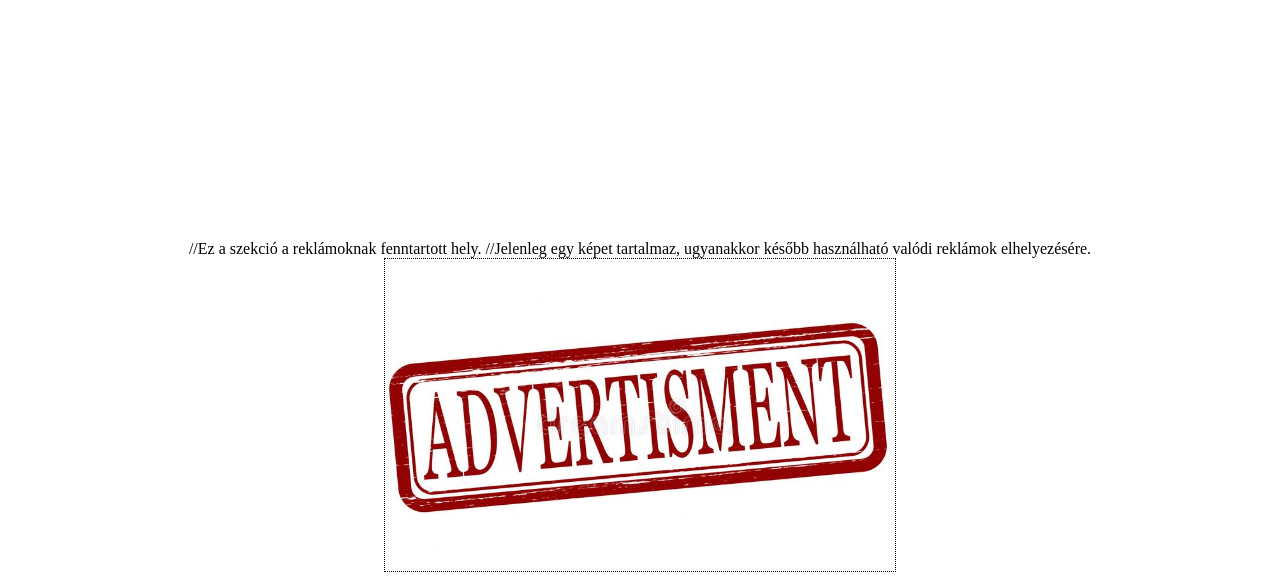
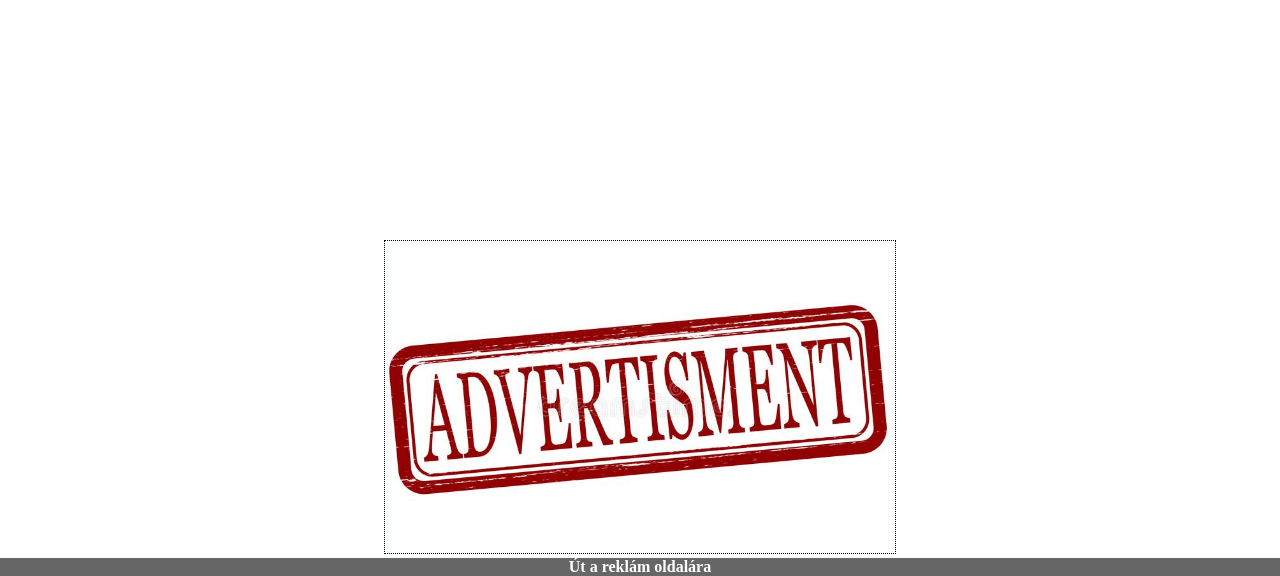
Before and after one commit to SZFM-Project-Team/SZFM_Project, a PHP site: page / in a window 1280 px wide. Shown: the part 714-1290 px from the top of the page. Run offline with PHP 8.4, Linux system fonts and the light colour scheme; some libraries are stand-ins or nearby versions; some web fonts are replaced.

Commit message:
index.php n belul uj div egy kepernyo aljan levo savnak,style.css--->reklam felulet dizajnolasa

```diff
--- a/Panda_Calculator/index.php
+++ b/Panda_Calculator/index.php
@@ -411,11 +411,16 @@
             <audio id="panda"  src="./song.mp3" preload="auto"></audio>
         </div>
     </section>
-    <section id="section-4" style="height: 200px; text-align:center">
-	//Ez a szekció a reklámoknak fenntartott hely.
-	//Jelenleg egy képet tartalmaz, ugyanakkor később használható valódi reklámok elhelyezésére.
+   <section id="section-4" style="height: 200px; text-align:center">
+	<!--Ez a szekció a reklámoknak fenntartott hely.-->
+	<!--Jelenleg egy képet tartalmaz, ugyanakkor később használható valódi reklámok elhelyezésére.-->
          <div class=reklamsav style="bottom: 50px; right: 0;">
-			<a><img src="addholder.png" alt="reklam" class="reklam-image" width = "500" height= "200" /></a>
+			<a>
+			<img src="addholder.png" alt="reklam" class="reklam-image" width = "500" height= "200" >
+			<div class = "reklam-img-overlay" style="bottom: 50px; right: 100px;" >
+				<div class = "reklam-img-title">Út a reklám oldalára</div>
+			</div>
+			</a>
         </div>
     </section>
 </body>
--- a/Panda_Calculator/javascript/Multiplication.js
+++ b/Panda_Calculator/javascript/Multiplication.js
@@ -12,7 +12,8 @@ function Multiplication(x,y)
 			//Ha bármelyik érték 0 lenne :
 			//Az eredmény mindenféle képpen 0;
 			//így kihagyhatjuk a számolás részét, időt spórolva.
-			if(x == 0 || y == 0)
+			if(x == 0 ||
+    		   y == 0)
 			{
 				return 0;
 			}
--- a/Panda_Calculator/style.css
+++ b/Panda_Calculator/style.css
@@ -152,8 +152,32 @@ td{
 .reklam-image{
 	width : 40%;
 	height : 20%;
+	background-color: #f0fffa;
 	object-fit:fill;
 	border: 1px dotted black;
+	opacity: 1;
+}
+
+.reklam-image:hover{
+	background-color: #ffffff;
+	border: 3px solid green;
+	opacity: 0.6;
+	width: 35%%;
+	height: 17.5%;
+}
+
+.reklam-img-overlay{
+	width: 35%%;
+	height: 17.5%;
+	background: rgba(0, 0, 0, 0.6);
+	color: #ffffff;
+	align-items: center;
+	justify-content: center;
+	opacity: 1;
+}
+
+.reklam-img-title{
+	font-weight: bold;
 }
 
  /* */
```
